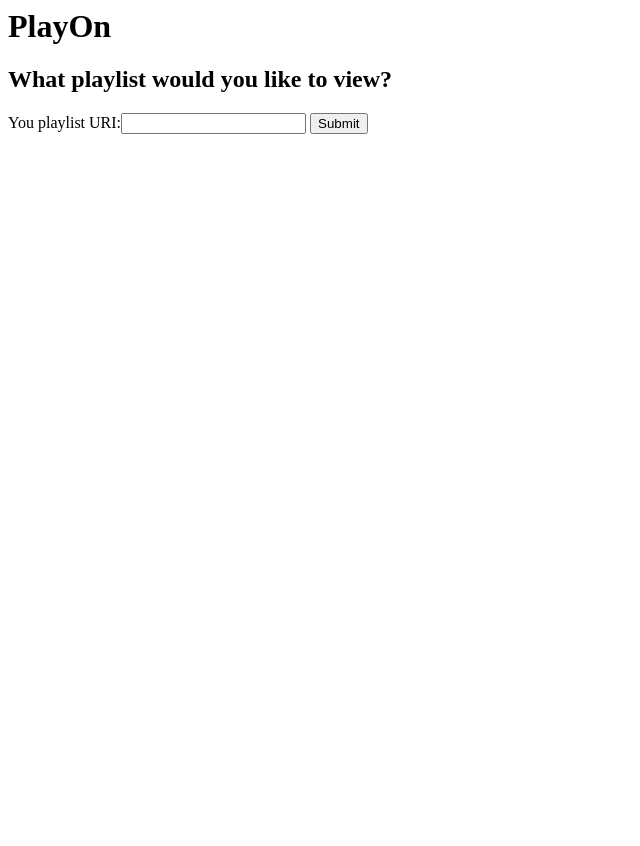
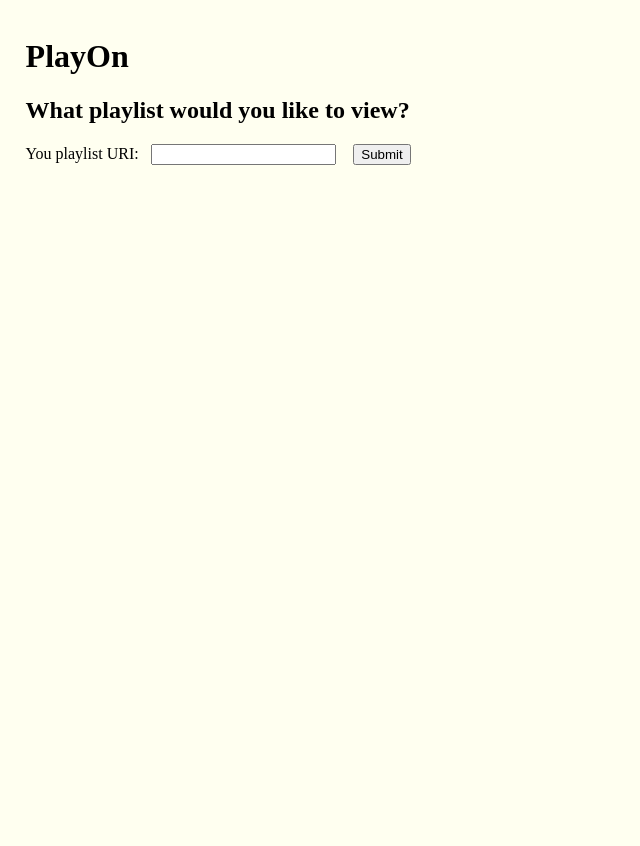
Before and after one commit to nickdibari/PlayOn, a Django app: page / in a window 1280 px wide. Shown: the whole page, without its empty margins (0-640 px from the left). Before the commit the page ends 134 px from the top, so only its background shows below. Run offline with Django 3.2, Linux system fonts and the light colour scheme.

Commit message:
Rough styling for songs and form

```diff
--- /dev/null
+++ b/viewer/static/style.css
@@ -0,0 +1,19 @@
+body {
+    width: 100%;
+    height: 100%;
+    margin-left: 2%;
+    margin-top: 3%;
+    background-color: #fffff0;
+}
+
+input {
+    margin-left: 1%;
+}
+
+ul {
+    list-style-type:none;
+}
+
+p {
+    margin-bottom: 1%;
+}
--- a/viewer/templates/landing.html
+++ b/viewer/templates/landing.html
@@ -1,18 +1,22 @@
 <html>
     <head>
         <title>PlayOn</title>
+        {% load static %}
+        <link rel="stylesheet" type="text/css" href='{% static 'style.css' %}'>
     </head>
     <body>
         <h1>PlayOn</h1>
         {% if songs %}
             <div id='song-section'>
-            {% for song in songs %}
-            <div class='song-container'>
-                {{song.name}}
-                <iframe src='https://embed.spotify.com/?uri={{ song.uri }}' frameborder='0' allowtransparency='true' height='80' width='350'></iframe>
-                <img src='{{song.album}}' alt='{{song.name}}' heigh='80' width='80'>
-            </div>
-            {% endfor %}
+                <ul>
+                {% for song in songs %}
+                <li class='song-container'>
+                    <p>{{song.name}}</p>
+                    <iframe src='https://embed.spotify.com/?uri={{ song.uri }}' frameborder='0' allowtransparency='true' height='80' width='350'></iframe>
+                    <img src='{{song.album}}' alt='{{song.name}}' height='80' width='80'>
+                </li>
+                {% endfor %}
+                </ul>
             </div>
         {% endif %}
         <h2>What playlist would you like to view?</h2>
```
